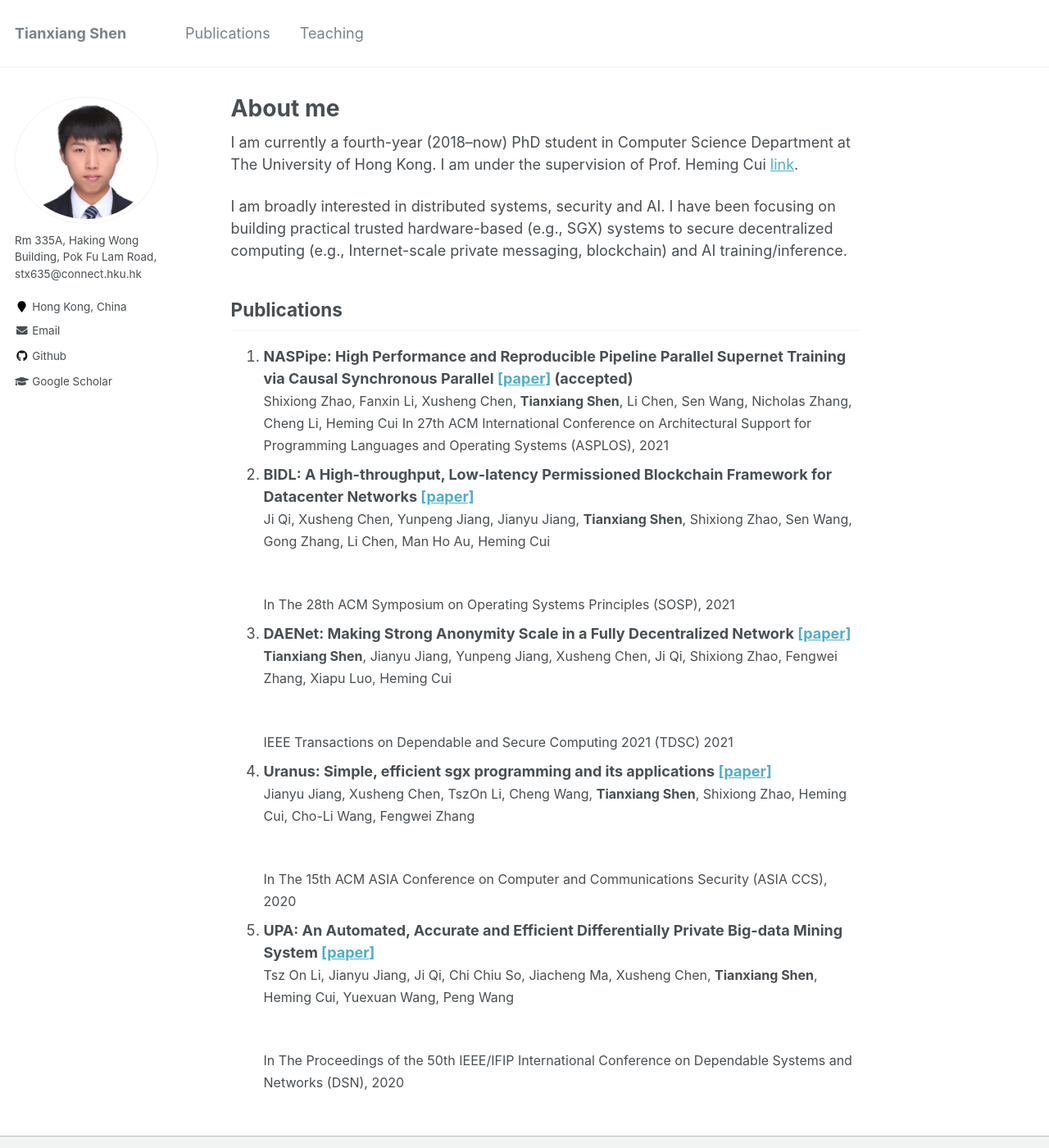
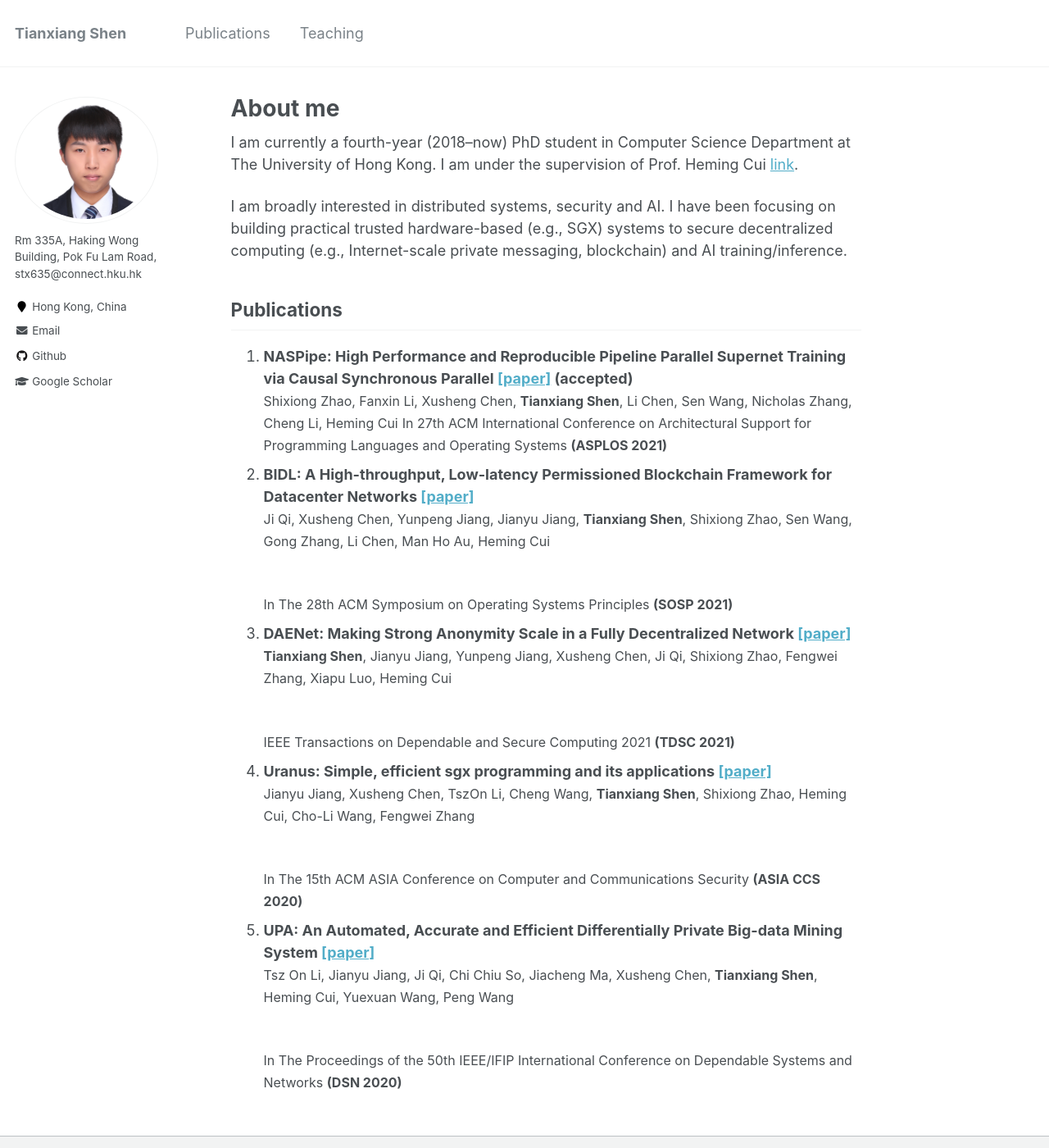
Before and after one commit to tianxiang999/tianxiang999.github.io, a Jekyll site: the page built from _pages/about.md, in a window 1280 px wide and 1400 px high. Shown: the whole window at 82% size. Built offline with Jekyll 4.4.1, drawn with Linux system fonts in a browser that asks for light colours.

Commit message:
Update about.md

```diff
--- a/_pages/about.md
+++ b/_pages/about.md
@@ -22,7 +22,8 @@ Publications
   <br>
    <font size="3">Shixiong Zhao, Fanxin Li, Xusheng Chen, <strong>Tianxiang
 Shen</strong>, Li Chen, Sen Wang, Nicholas Zhang, Cheng Li, Heming Cui</font>
-   <font size="3">In 27th ACM International Conference on Architectural Support for Programming Languages and Operating Systems (ASPLOS), 2021  </font>
+   <font size="3">In 27th ACM International Conference on Architectural Support
+   for Programming Languages and Operating Systems <strong>(ASPLOS 2021)</strong> </font>
 
 2. <strong>BIDL: A High-throughput, Low-latency Permissioned Blockchain
   Framework for Datacenter Networks [[paper]]()</strong>
@@ -31,25 +32,23 @@ Shen</strong>, Li Chen, Sen Wang, Nicholas Zhang, Cheng Li, Heming Cui</font>
    <strong>Tianxiang Shen</strong>, Shixiong Zhao, Sen Wang, Gong Zhang, Li
    Chen, Man Ho Au, Heming Cui</font>
    <br>
-   <font size="3">In The 28th ACM Symposium on Operating Systems Principles
-  (SOSP), 2021  </font>
+   <font size="3">In The 28th ACM Symposium on Operating Systems Principles <strong>(SOSP 2021)</strong></font>
 
 3. <strong>DAENet: Making Strong Anonymity Scale in a Fully Decentralized Network [[paper]](https://ieeexplore.ieee.org/document/9328493)</strong>
   <br>
    <font size="3"><strong>Tianxiang Shen</strong>, Jianyu Jiang, Yunpeng Jiang, Xusheng Chen, Ji Qi, Shixiong Zhao, Fengwei Zhang, Xiapu Luo, Heming Cui</font>
    <br>
-   <font size="3">IEEE Transactions on Dependable and Secure Computing 2021
-   (TDSC) 2021</font>
+   <font size="3">IEEE Transactions on Dependable and Secure Computing 2021 <strong>(TDSC 2021)</strong></font>
 
 4. <strong>Uranus: Simple, efficient sgx programming and its applications [[paper]](https://i.cs.hku.hk/~heming/papers/asiaccs20-uranus.pdf)</strong>
   <br>
    <font size="3">Jianyu Jiang, Xusheng Chen, TszOn Li, Cheng Wang, <strong>Tianxiang Shen</strong>, Shixiong Zhao, Heming Cui, Cho-Li Wang, Fengwei Zhang</font>
    <br>
    <font size="3">In The 15th ACM ASIA Conference on Computer and Communications
-   Security (ASIA CCS), 2020  </font>
+   Security <strong>(ASIA CCS 2020)</strong> </font>
 
 5. <strong>UPA: An Automated, Accurate and Efficient Differentially Private Big-data Mining System [[paper]](https://i.cs.hku.hk/~heming/papers/dsn20-upa.pdf)</strong>
   <br>
    <font size="3">Tsz On Li, Jianyu Jiang, Ji Qi, Chi Chiu So, Jiacheng Ma, Xusheng Chen, <strong>Tianxiang Shen</strong>, Heming Cui, Yuexuan Wang, Peng Wang</font>
    <br>
-   <font size="3">In The Proceedings of the 50th IEEE/IFIP International Conference on Dependable Systems and Networks (DSN), 2020  </font>
+   <font size="3">In The Proceedings of the 50th IEEE/IFIP International Conference on Dependable Systems and Networks <strong>(DSN 2020)</strong> </font>
```
